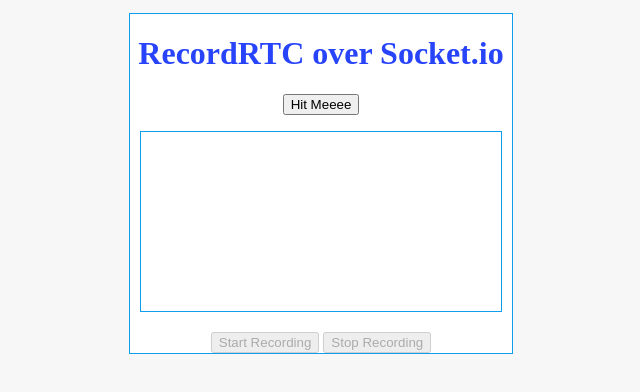
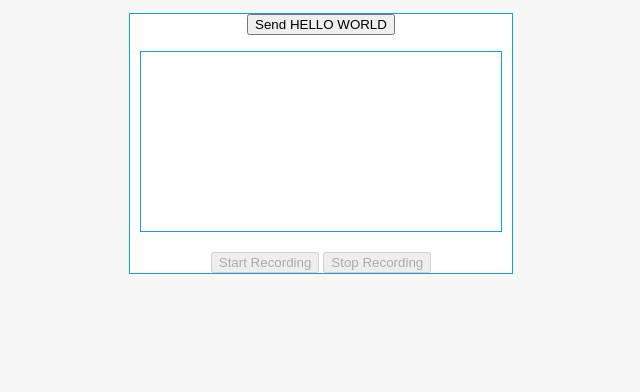
Before and after one commit to thesnappingdog/junction-2020-gubbet-koodaa, a plain HTML site: page flask-backend/index.html in a window 1280 px wide. Shown: the whole page, without its empty margins (319-959 px from the left). Drawn offline with nearby package versions, Linux system fonts and the light colour scheme; no server answers.

Commit message:
Fix localhost -> 0.0.0.0 + clean index.html

```diff
--- a/flask-backend/index.html
+++ b/flask-backend/index.html
@@ -30,7 +30,7 @@
     <script src="https://cdnjs.cloudflare.com/ajax/libs/socket.io/2.2.0/socket.io.js"></script>
 
     <script>
-        const socket = io("http://localhost:8080");
+        const socket = io("http://0.0.0.0:8080");
 
         function sendMsg() {
             socket.emit("message", "HELLO WORLD");
@@ -71,10 +71,7 @@
 </head>
 
 <body>
-    <h1><a href="https://github.com/muaz-khan/RecordRTC">RecordRTC</a> <a href="https://github.com/muaz-khan/RecordRTC/tree/master/RecordRTC-over-Socketio">over Socket.io</a>
-    </h1>
-
-    <button onClick="sendMsg()">Hit Meeee</button>
+    <button onClick="sendMsg()">Send HELLO WORLD</button>
 
     <p>
         <video id="camera-preview" style="border: 1px solid rgb(15, 158, 238); width: 94%;"></video>
```
